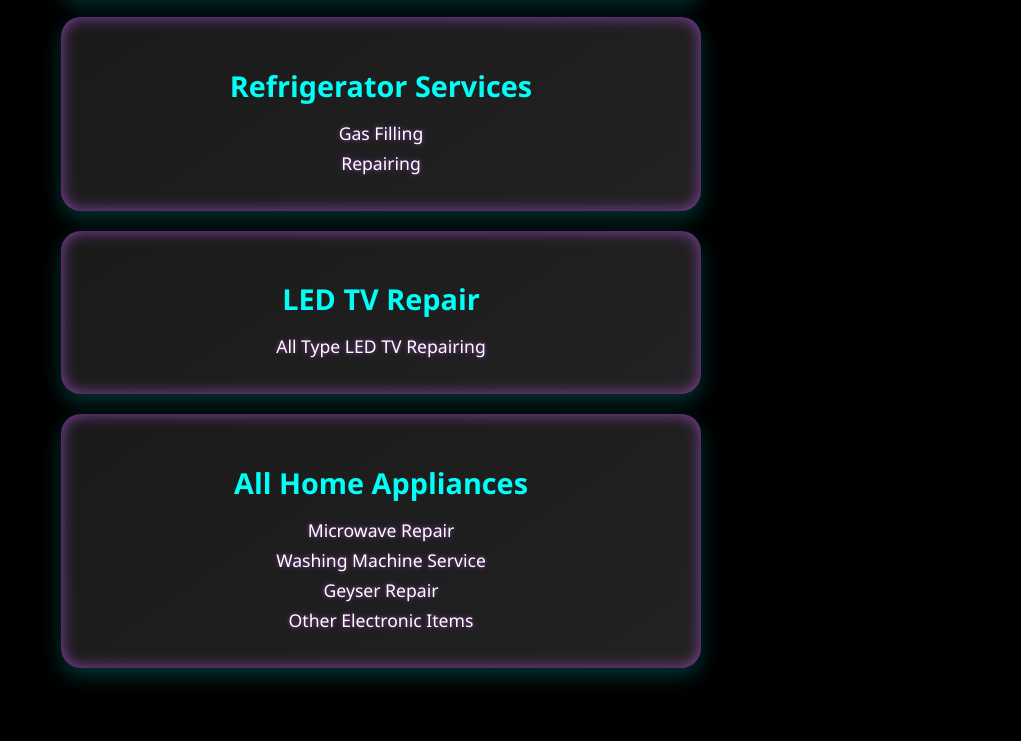
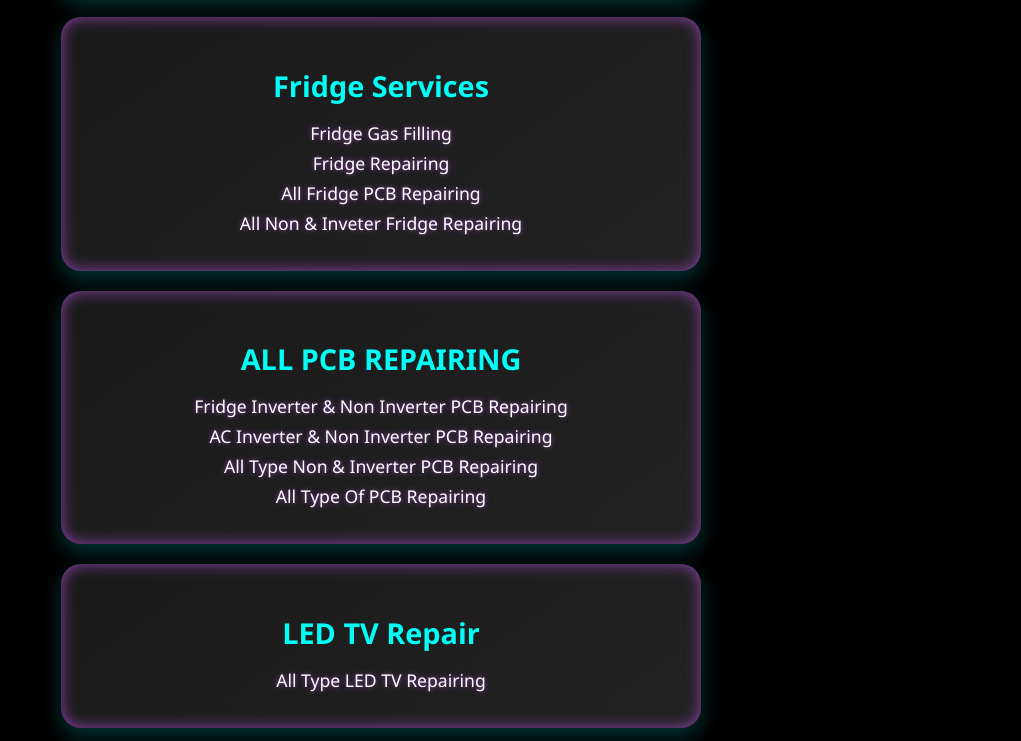
Before and after one commit to nirjal-ac/Nirjal-air-conditioner-, a plain HTML site: page main.html in a window 1280 px wide. Shown: the part 801-1542 px from the top of the page, without its empty margins (259-1280 px from the left). Drawn offline with Linux system fonts and the light colour scheme.

Commit message:
Update main.html

```diff
--- a/main.html
+++ b/main.html
@@ -3,7 +3,7 @@
 <head>
   <meta charset="UTF-8">
   <meta name="viewport" content="width=device-width, initial-scale=1.0">
-  <title>Nirjal Air Conditioner</title>
+  <title>NIRJAL AIR CONDITIONER</title>
   <style>
     body {
       margin: 0;
@@ -178,10 +178,20 @@
       <li>All Type AC Repair</li>
     </ul>
   </div>  <div class="service-card">
-    <h3>Refrigerator Services</h3>
+    <h3>Fridge Services</h3>
     <ul>
-      <li>Gas Filling</li>
-      <li>Repairing</li>
+      <li>Fridge Gas Filling</li>
+      <li>Fridge Repairing</li>
+      <li>All Fridge PCB Repairing</li>
+      <li>All Non & Inveter Fridge Repairing </li>
+    </ul>
+    </div>  <div class="service-card">
+    <h3>ALL PCB REPAIRING</h3>
+    <ul>
+      <li>Fridge Inverter & Non Inverter PCB Repairing</li>
+      <li>AC Inverter & Non Inverter PCB Repairing</li>
+      <li>All Type Non & Inverter PCB Repairing</li>
+      <li> All Type Of PCB Repairing</li>
     </ul>
   </div>  <div class="service-card">
     <h3>LED TV Repair</h3>
@@ -210,10 +220,15 @@
       <option>AC Jet Pump Clean</option>
       <option>AC Piping</option>
       <option>AC Service</option>
-      <option>All Type AC-&-PCB Repair</option>
-      <option>Refrigerator Gas Filling</option>
-      <option>Refrigerator Repairing</option>
-      <option>All Type PCB Repairing</option>
+      <option>All Type AC PCB Repair</option>
+      <option>Fridge Gas Filling</option>
+      <option>Fridge Repairing</option>
+      <option>All Fridge PCB Repairing</option>
+      <option>All Non & Inveter Fridge Repairing</optio>
+      <option>Fridge Inverter & Non Inverter PCB Repairing</option>
+      <option>AC Inverter & Non Inverter PCB</option>
+      <option>All Type Non & Inverter PCB Repairing</option>
+      <optin> All Type Of PCB Repairing</option>
       <option>Microwave Repair</option>
       <option>Washing Machine Service</option>
       <option>Geyser Repair</option>
```
